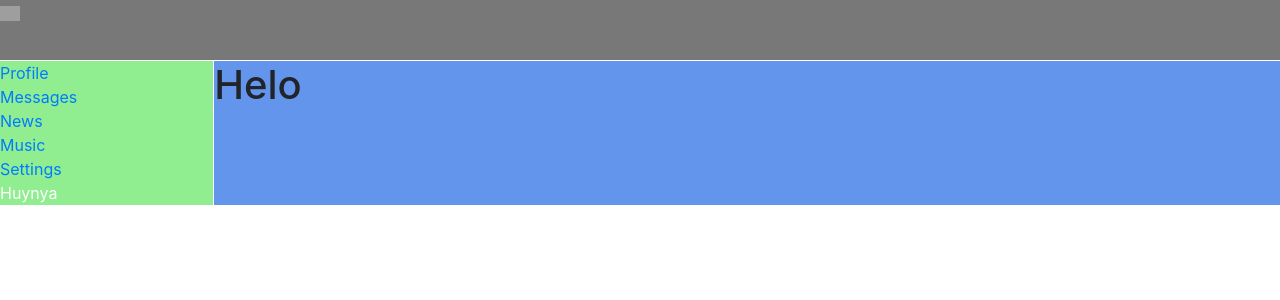
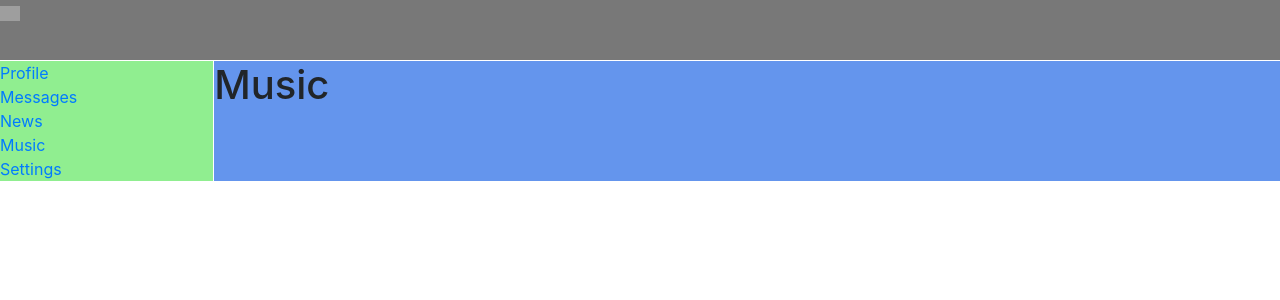
Before and after one commit to mariankomen/soc_net_react, a React (Create React App) app: page /music in a window 1280 px wide. Shown: the top 300 px of the page. Built offline with nearby package versions, Linux system fonts and the light colour scheme; grey boxes are pictures that could not be loaded.

Commit message:
les 19. (Route, BrowserRouter, routing) & Adding new components

```diff
--- a/package.json
+++ b/package.json
@@ -8,6 +8,7 @@
     "@testing-library/user-event": "^12.7.1",
     "react": "^17.0.1",
     "react-dom": "^17.0.1",
+    "react-router-dom": "^5.2.0",
     "react-scripts": "4.0.2",
     "web-vitals": "^1.1.0"
   },
--- a/src/App.js
+++ b/src/App.js
@@ -5,19 +5,28 @@
 import Navbar from "./components/navbar/Navbar";
 import Profile from "./components/profile/Profile";
 import Dialogs from "./components/dialogs/dialogs";
+import {Route, BrowserRouter} from 'react-router-dom'
+import News from "./components/news/news";
+import Music from "./components/music/music";
+import Settings from "./components/settings/settings";
+
 
 const App = () => {
     return (
+        <BrowserRouter>
             <div className='app-wrapper'>
                 <Header/>
                 <Navbar/>
                 <div className='app-wrapper-content'>
-                <Dialogs/>
+                    <Route path='/profile' component={Profile}/>
+                    <Route path='/dialogs' component={Dialogs}/>
+                    <Route path='/news' component={News}/>
+                    <Route path='/music' component={Music}/>
+                    <Route path='/settings' component={Settings}/>
                 </div>
                 {/*<Profile/>*/}
-
-
             </div>
+        </BrowserRouter>
     )
 }
 
--- /dev/null
+++ b/src/components/music/music.js
@@ -0,0 +1,13 @@
+import React from 'react'
+
+import s from './music.module.css'
+
+const Music = () => {
+    return(
+        <div >
+            <h1>Music</h1>
+        </div>
+    )
+}
+
+export default Music
--- a/src/components/navbar/Navbar.js
+++ b/src/components/navbar/Navbar.js
@@ -3,14 +3,13 @@
 import s from './navbar.module.css'
 
 const Navbar = () => {
-    return(
+    return (
         <nav className={s.nav}>
-            <div className={s.item}><a href='#'>Profile</a></div>
-            <div className='item'><a href='#'>Messages</a></div>
-            <div className='item'><a href='#'>News</a></div>
-            <div className='item'><a href='#'>Music</a></div>
-            <div className='item'><a href='#'>Settings</a></div>
-            <div className={s.item}><a>Huynya</a></div>
+            <div className={s.item}><a href='/profile'>Profile</a></div>
+            <div className='item'><a href='/dialogs'>Messages</a></div>
+            <div className='item'><a href='/news'>News</a></div>
+            <div className='item'><a href='/music'>Music</a></div>
+            <div className='item'><a href='/settings'>Settings</a></div>
         </nav>
     )
 }
--- /dev/null
+++ b/src/components/news/news.js
@@ -0,0 +1,13 @@
+import React from 'react'
+
+import s from './news.module.css'
+
+const News = () => {
+    return(
+        <div >
+            <h1>News</h1>
+        </div>
+    )
+}
+
+export default News
--- /dev/null
+++ b/src/components/settings/settings.js
@@ -0,0 +1,13 @@
+import React from 'react'
+
+import s from './settings.module.css'
+
+const Settings = () => {
+    return(
+        <div >
+            <h1>Settings</h1>
+        </div>
+    )
+}
+
+export default Settings
```
Also changed, not shown: src/components/music/music.module.css (added), src/components/news/news.module.css (added), src/components/settings/settings.module.css (added), 1 other file (tests, documents, lock files or other folders). Lines whose indentation alone changed are shown as unchanged.
